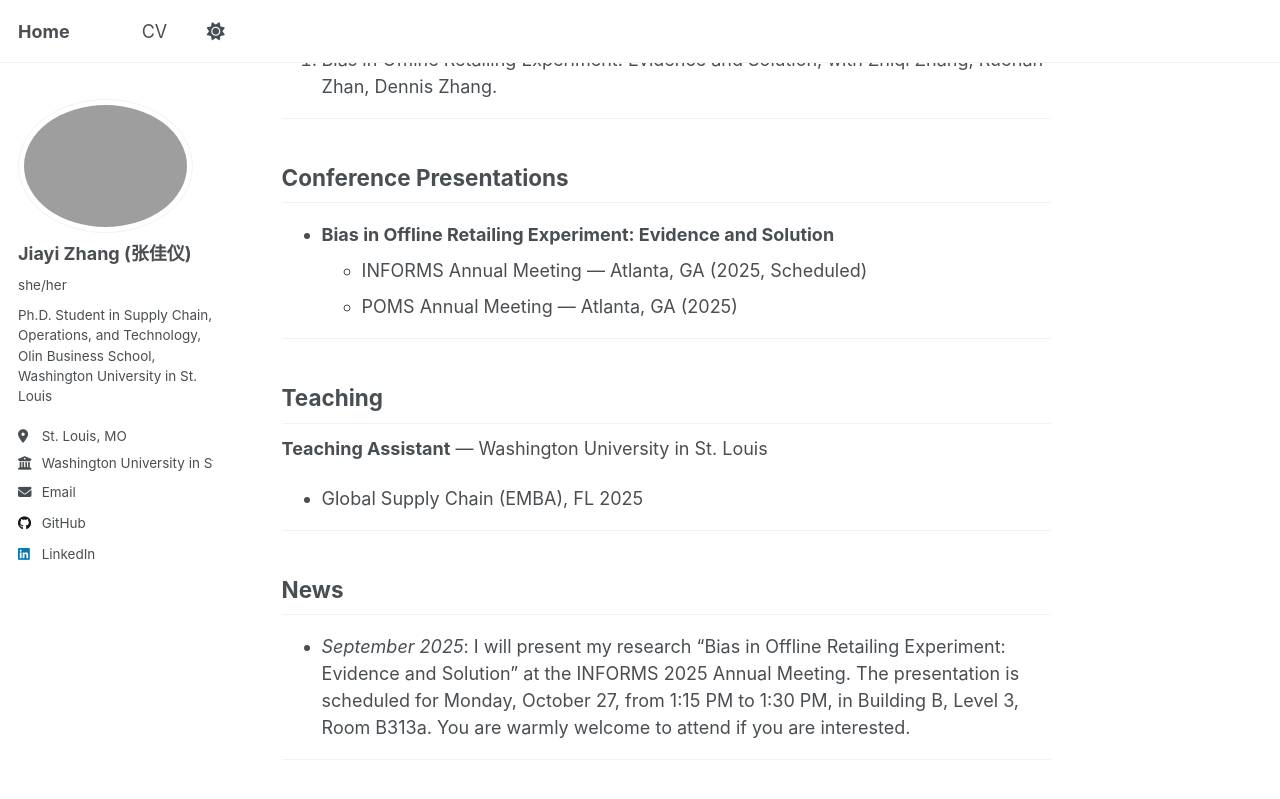
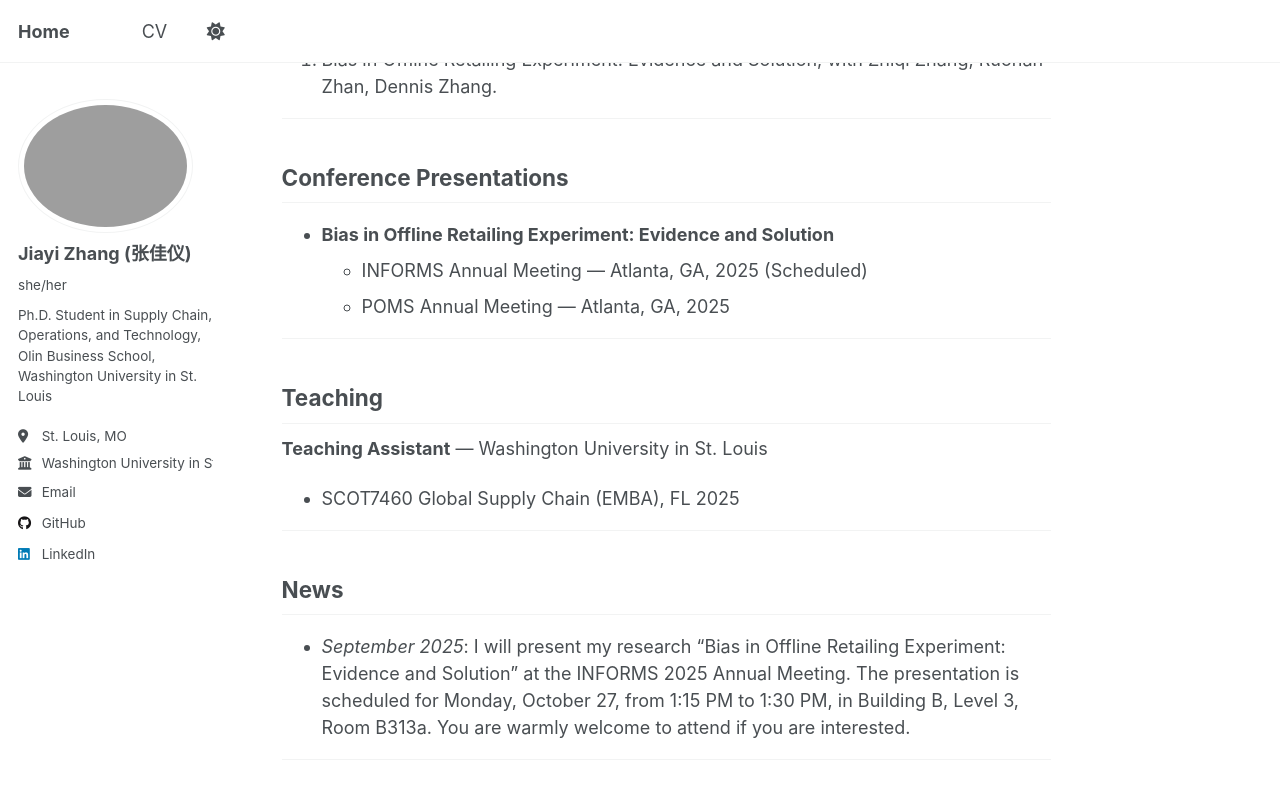
Before and after one commit to PatZjy/jiayizhang, a Jekyll site: the page built from index.md, in a window 1280 px wide and 900 px high, scrolled down 676 px. Shown: the top 799 px of the window. Built offline with Jekyll 4.4.1, drawn with Linux system fonts in a browser that asks for light colours; a script that is not in the unit is left out.

Commit message:
Update conference presentation and teaching details

```diff
--- a/index.md
+++ b/index.md
@@ -28,14 +28,14 @@ My research interests include Digital Platforms and Marketplaces, Large Language
 
 ## Conference Presentations
 - **Bias in Offline Retailing Experiment: Evidence and Solution**
-  - INFORMS Annual Meeting — Atlanta, GA (2025, Scheduled)
-  - POMS Annual Meeting — Atlanta, GA (2025)
+  - INFORMS Annual Meeting — Atlanta, GA, 2025 (Scheduled)
+  - POMS Annual Meeting — Atlanta, GA, 2025
 
 ---
 
 ## Teaching
 **Teaching Assistant** — Washington University in St. Louis
-- Global Supply Chain (EMBA), FL 2025
+- SCOT7460 Global Supply Chain (EMBA), FL 2025
 
 ---
 
```
